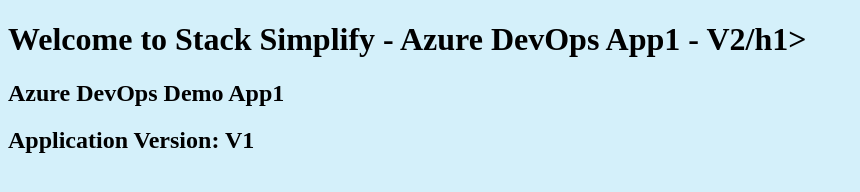
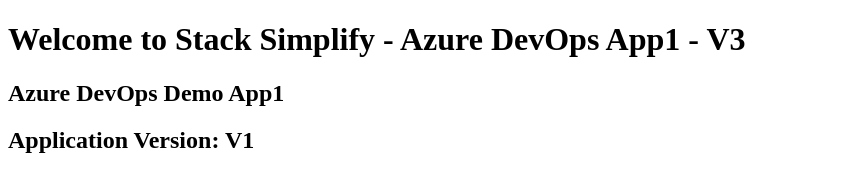
Before and after one commit to pavan4070/azure-devops-github-acr-aks-app1, a plain HTML site: page index.html in a window 1280 px wide. Shown: the whole page, without its empty margins (0-860 px from the left). Drawn offline with Linux system fonts and the light colour scheme.

Commit message:
V4 Commit

```diff
--- a/index.html
+++ b/index.html
@@ -1,7 +1,7 @@
 <!DOCTYPE html>
 <html>
-   <body style="background-color:rgb(212, 240, 250)"/>
-      <h1>Welcome to Stack Simplify - Azure DevOps App1 - V2/h1>
+   <body style="background-color:rgb(500, 300, 300)"/>
+      <h1>Welcome to Stack Simplify - Azure DevOps App1 - V3</h1>
       <h2>Azure DevOps Demo App1</h2>
       <h2>Application Version: V1</h2>
    </body>
```
